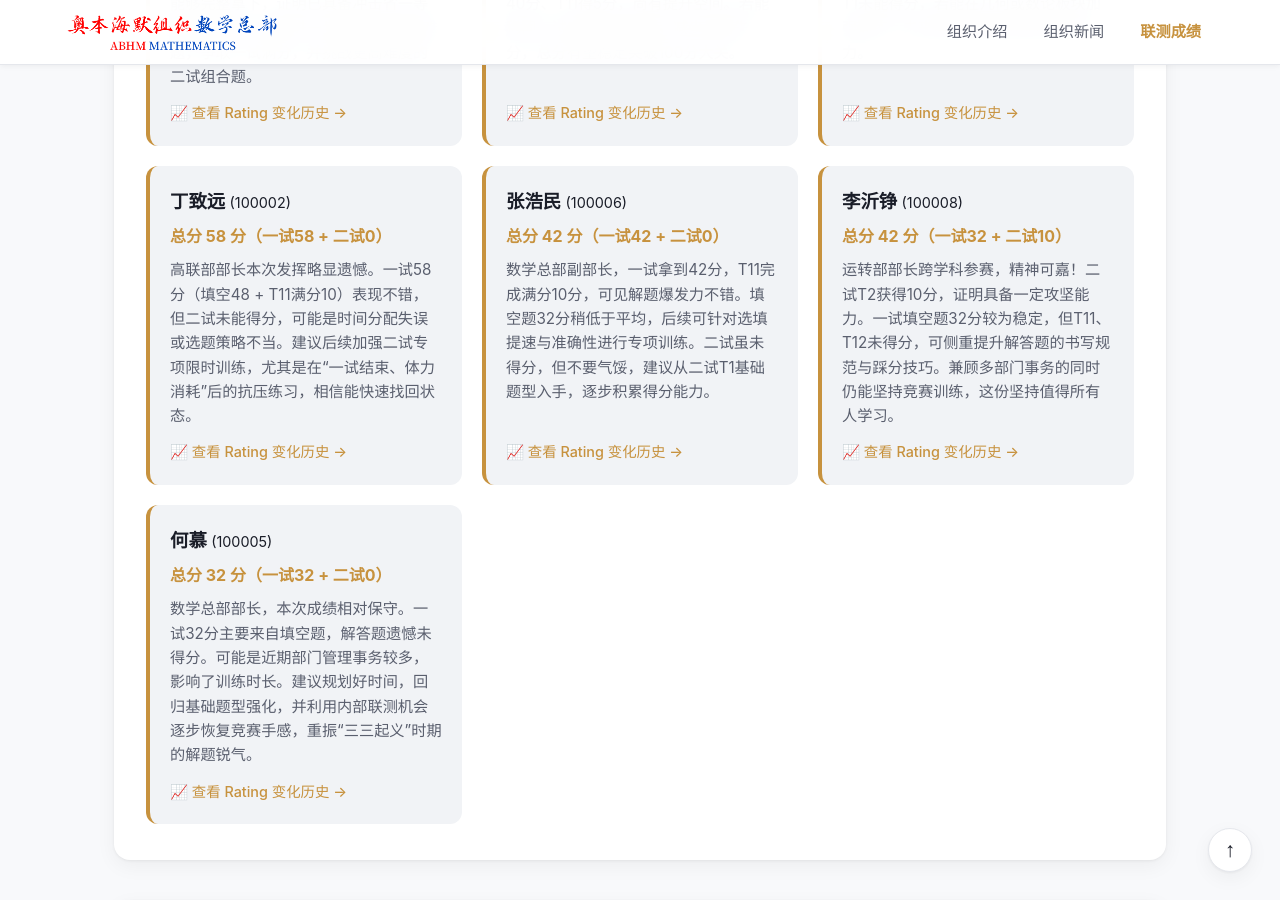
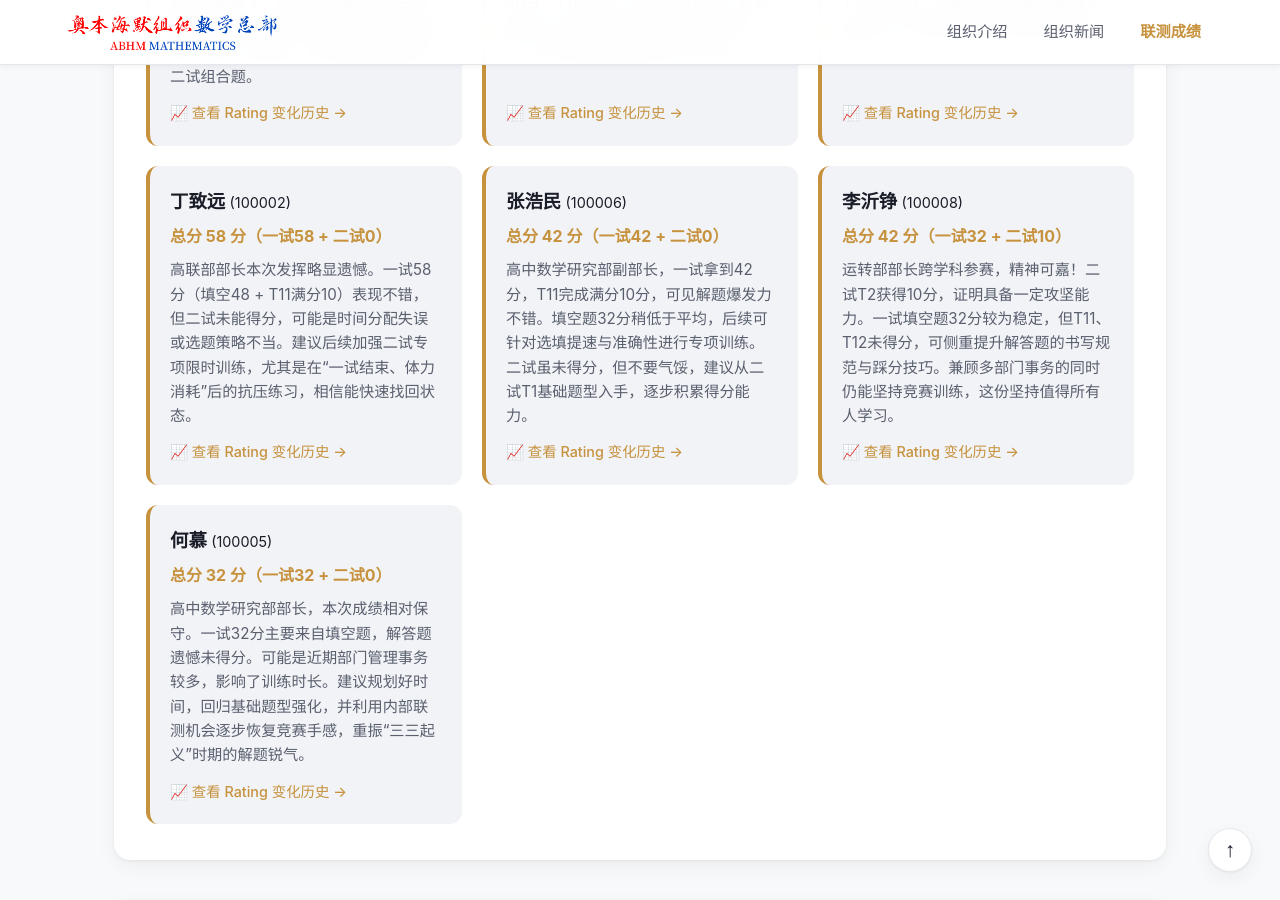
Before and after one commit to StrawberryMilkA/strawberrymilka.github.io, a Jekyll site: the page built from _exams/1.md, in a window 1280 px wide and 900 px high, scrolled down 1318 px. Built offline with Jekyll 4.4.1, drawn with Linux system fonts in a browser that asks for light colours.

Commit message:
fixed 2 typos

```diff
--- a/_data/student.json
+++ b/_data/student.json
@@ -28,7 +28,7 @@
       "name": "何慕",
       "dept": "数学总部",
       "reviews": {
-        "1": "数学总部部长，本次成绩相对保守。一试32分主要来自填空题，解答题遗憾未得分。可能是近期部门管理事务较多，影响了训练时长。建议规划好时间，回归基础题型强化，并利用内部联测机会逐步恢复竞赛手感，重振“三三起义”时期的解题锐气。"
+        "1": "高中数学研究部部长，本次成绩相对保守。一试32分主要来自填空题，解答题遗憾未得分。可能是近期部门管理事务较多，影响了训练时长。建议规划好时间，回归基础题型强化，并利用内部联测机会逐步恢复竞赛手感，重振“三三起义”时期的解题锐气。"
       }
     },
     {
@@ -36,7 +36,7 @@
       "name": "张浩民",
       "dept": "数学总部",
       "reviews": {
-        "1": "数学总部副部长，一试拿到42分，T11完成满分10分，可见解题爆发力不错。填空题32分稍低于平均，后续可针对选填提速与准确性进行专项训练。二试虽未得分，但不要气馁，建议从二试T1基础题型入手，逐步积累得分能力。"
+        "1": "高中数学研究部副部长，一试拿到42分，T11完成满分10分，可见解题爆发力不错。填空题32分稍低于平均，后续可针对选填提速与准确性进行专项训练。二试虽未得分，但不要气馁，建议从二试T1基础题型入手，逐步积累得分能力。"
       }
     },
     {
```
